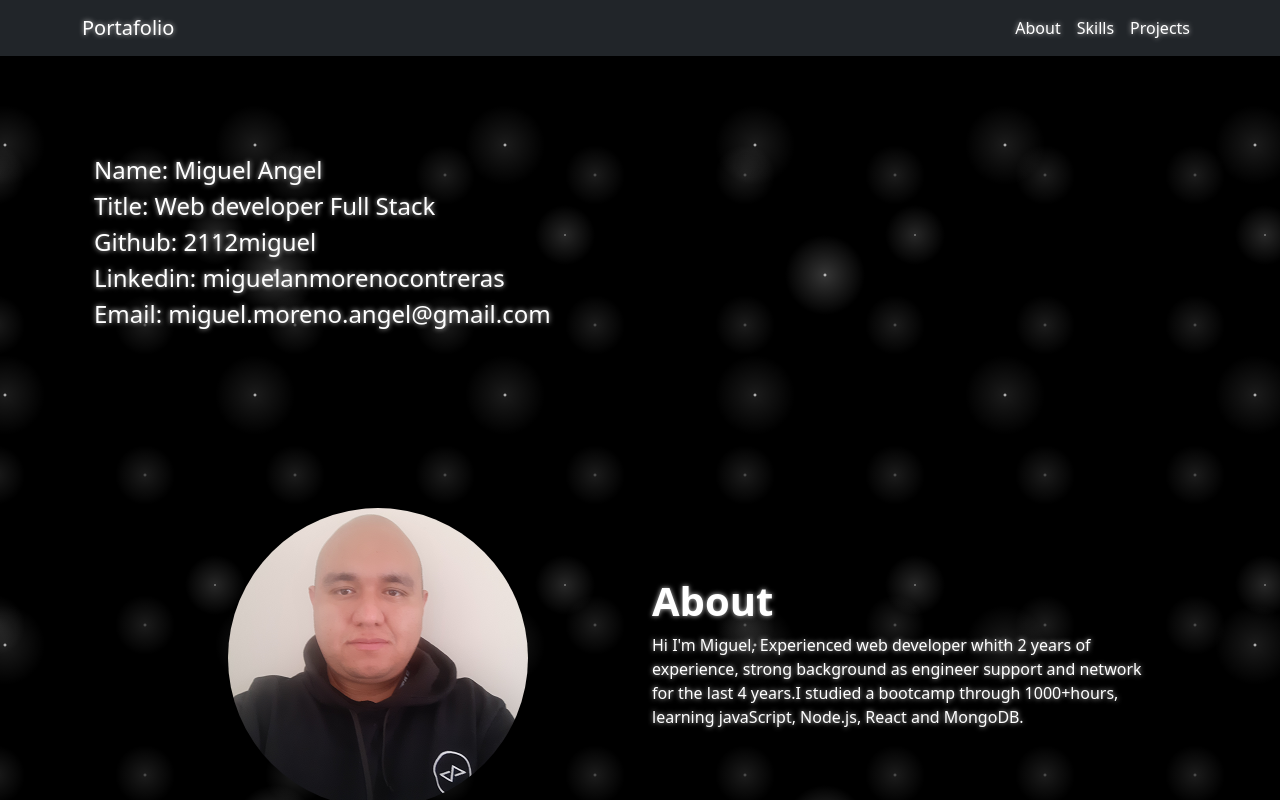
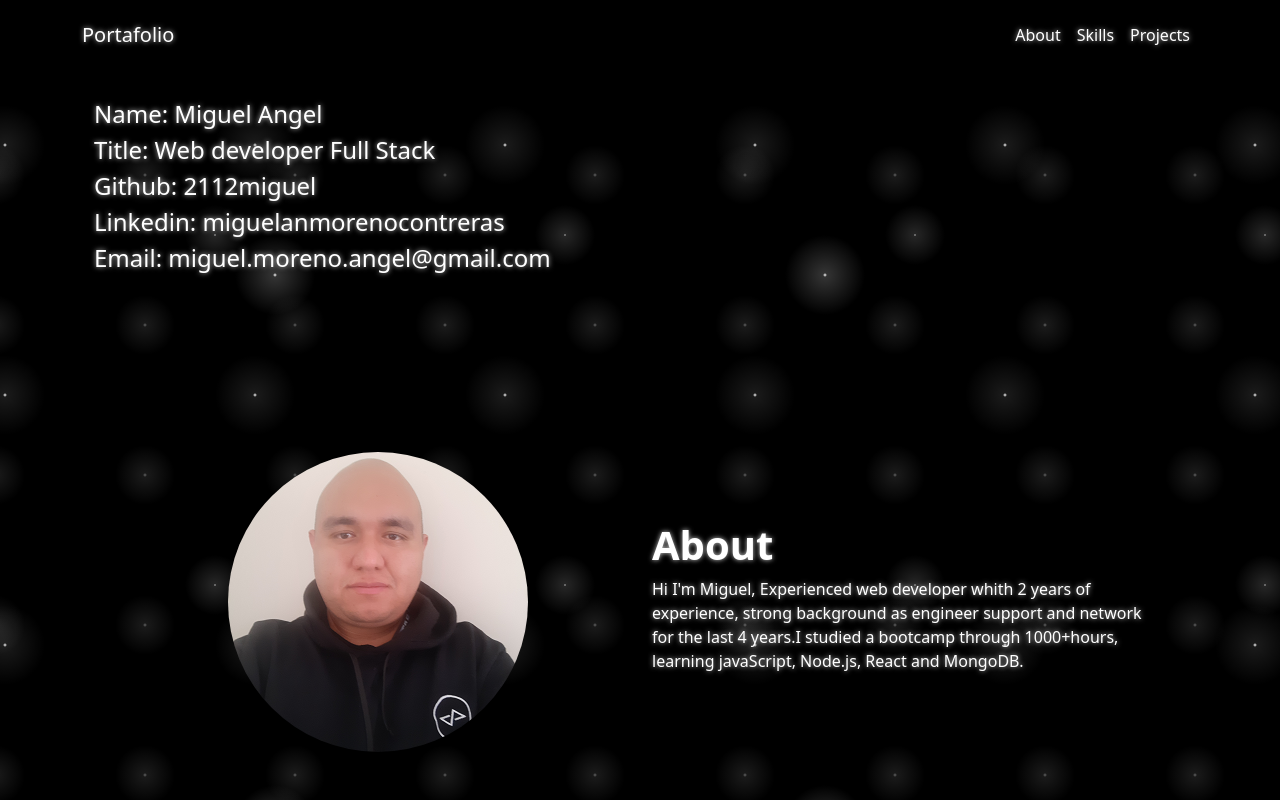
Before and after one commit to 2112miguel/portaflio, a Next.js app: page / in a window 1280 px wide. Shown: the top 800 px of the page. Built offline with nearby package versions, Linux system fonts and the light colour scheme.

Commit message:
Change NavBar color and fixed-top

```diff
--- a/Components/Navbar.jsx
+++ b/Components/Navbar.jsx
@@ -1,6 +1,6 @@
 export const Navbar = () => {
   return (
-    <nav className="navbar navbar-expand-lg navbar-dark bg-dark">
+    <nav className="navbar navbar-expand-lg navbar-dark fixed-top" id="Navbar">
       <div className="container">
         <a className="navbar-brand" href="#">
           Portafolio
--- a/styles/globals.css
+++ b/styles/globals.css
@@ -62,3 +62,11 @@ body {
 .ul-style {
   list-style-type: none;
 }
+
+#Navbar {
+  padding: 15px 0;
+  z-index: 10;
+  backdrop-filter: blur(10px);
+  -webkit-backdrop-filter: blur(10px);
+  background-color: black;
+}
```
